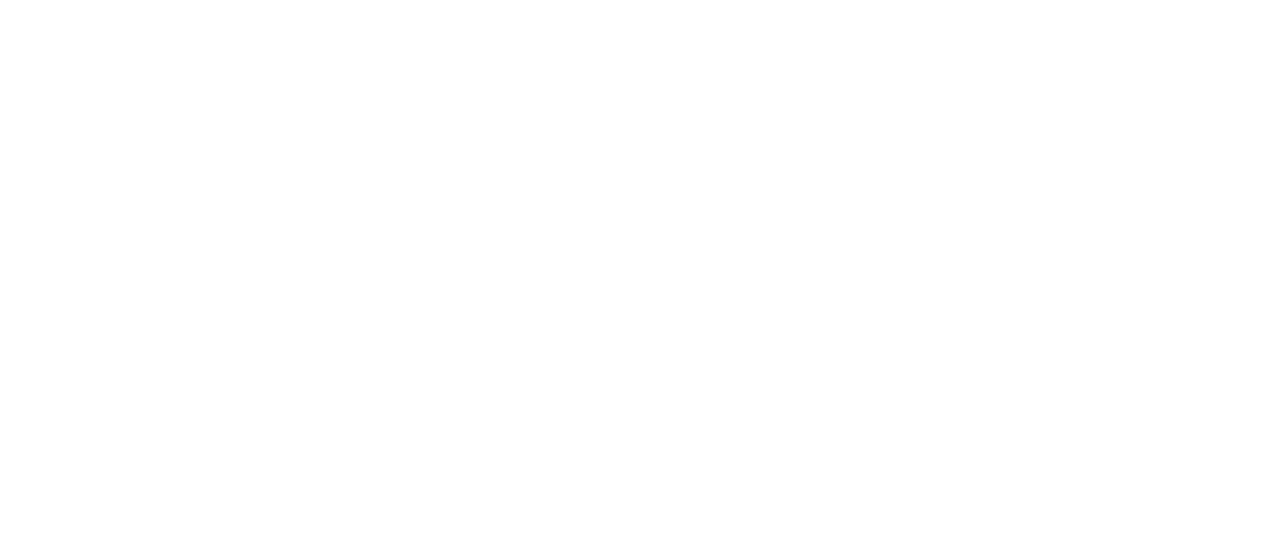
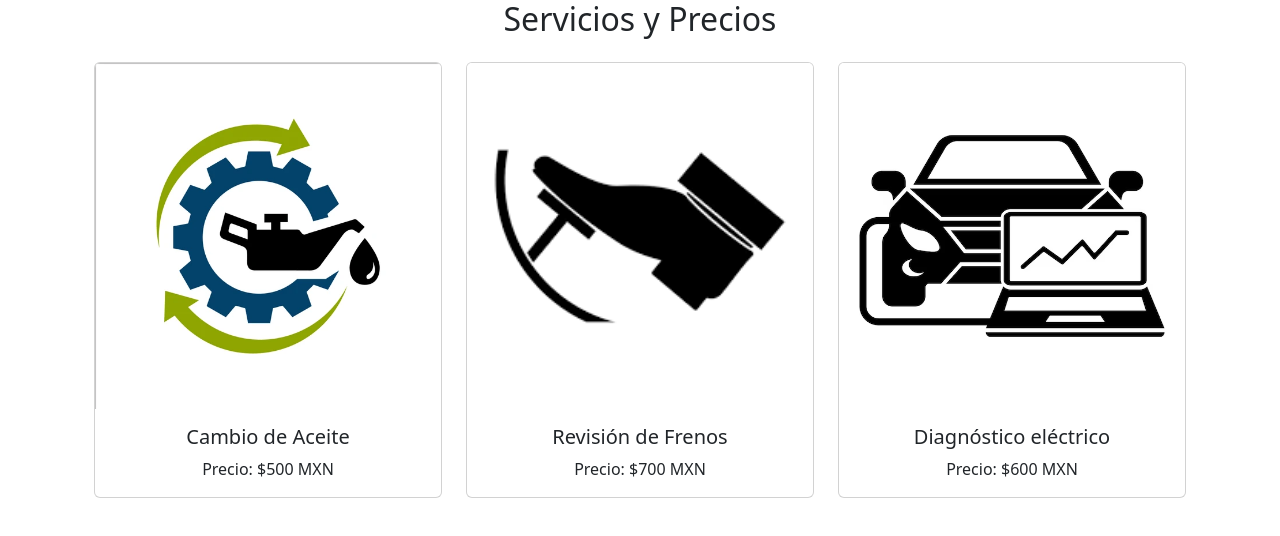
Before and after one commit to jitv-dev/AutoFix, a plain HTML site: page index.html in a window 1280 px wide. Drawn offline with nearby package versions, Linux system fonts and the light colour scheme.

Commit message:
se agregan cartas

```diff
--- a/index.html
+++ b/index.html
@@ -15,9 +15,41 @@
 
 
     <!-- Seccion de: Servicios y Precios / 3 Card -->
-
-
-
+    <section class="services mxy-5">
+        <div class="container">
+    <div class="container">
+        <h2 class="text-center mb-4">Servicios y Precios</h2>
+        <div class="row">
+            <div class="col-md-4 d-flex">
+                <div class="card w-100 d-flex flex-column">
+                    <img src="assets/img/aceite.webp" class="card-img-top" alt="Servicio 1">
+                    <div class="card-body d-flex flex-column justify-content-center text-center flex-grow-1">
+                        <h5 class="card-title">Cambio de Aceite</h5>
+                        <p class="card-text">Precio: $500 MXN</p>
+                    </div>
+                </div>
+            </div>
+            <div class="col-md-4 d-flex">
+                <div class="card w-100 d-flex flex-column">
+                    <img src="assets/img/frenos.png" class="card-img-top" alt="Servicio 2">
+                    <div class="card-body d-flex flex-column justify-content-center text-center flex-grow-1">
+                        <h5 class="card-title">Revisión de Frenos</h5>
+                        <p class="card-text">Precio: $700 MXN</p>
+                    </div>
+                </div>
+            </div>
+            <div class="col-md-4 d-flex">
+                <div class="card w-100 d-flex flex-column">
+                    <img src="assets/img/diagnostico.avif" class="card-img-top" alt="Servicio 3">
+                    <div class="card-body d-flex flex-column justify-content-center text-center flex-grow-1">
+                        <h5 class="card-title">Diagnóstico eléctrico</h5>
+                        <p class="card-text">Precio: $600 MXN</p>
+                    </div>
+                </div>
+            </div>
+        </div>
+    </div>
+</section>
 
     <!-- Formulario de: Solicitar Reparación -->
 
```
Also changed, not shown: assets/img/aceite.webp (added), assets/img/diagnostico.avif (added), assets/img/frenos.png (added).
